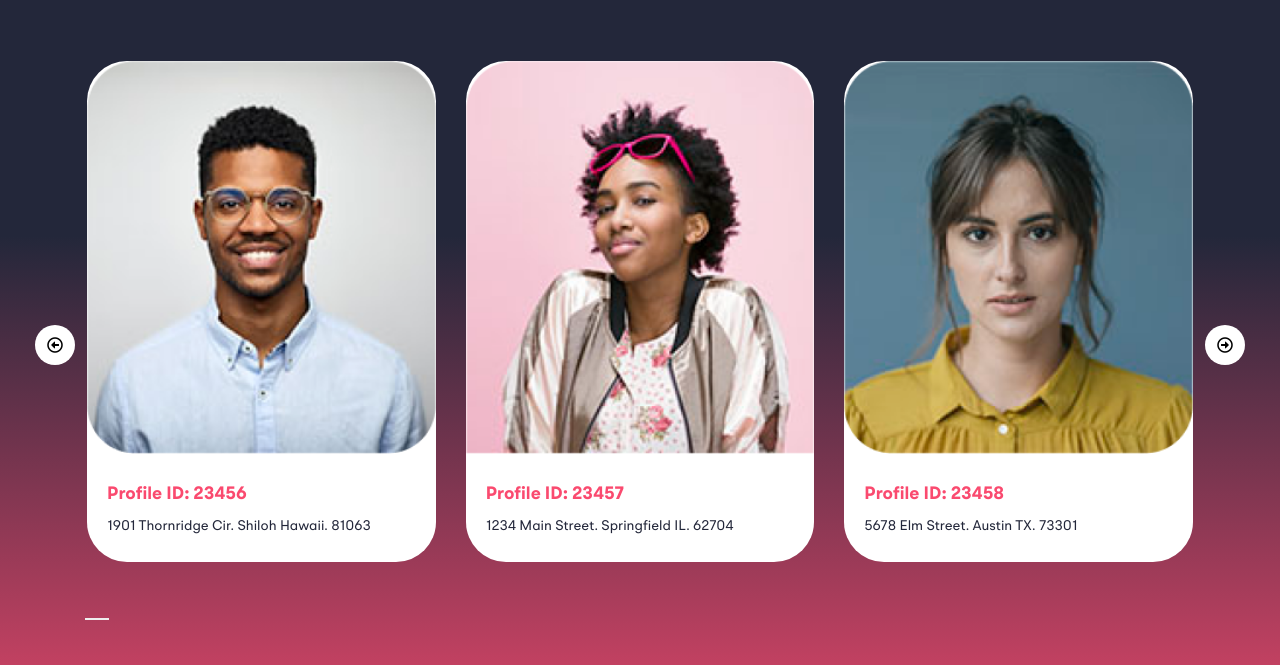
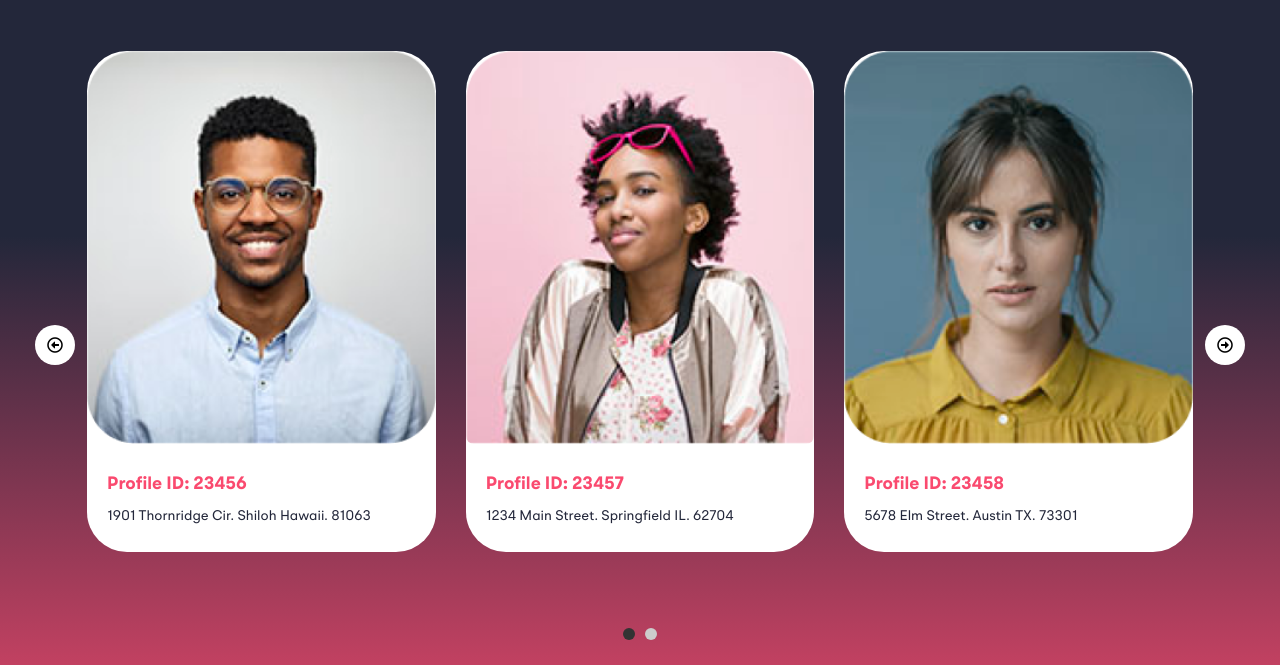
Before and after one commit to julian0808/7_CardSliderHTMLCSSBootstrap-OwCarousePluginOwCarousel-, a plain HTML site: page index.html in a window 1280 px wide. Shown: the part 135-800 px from the top of the page. Drawn offline with Linux system fonts and the light colour scheme.

Commit message:
Update style.css

```diff
--- a/css/style.css
+++ b/css/style.css
@@ -136,3 +136,55 @@ button:focus, input:focus, textarea:focus {
 .slider_carousel .owl-prev {
     left: -50px;
 }
+
+/* test */
+
+/* Custom Styling for Owl Carousel Dots */
+.owl-carousel .owl-dots {
+	text-align: center;
+	margin-top: 20px;
+  }
+
+  .owl-carousel .owl-dot {
+	display: inline-block;
+	width: 12px;
+	height: 12px;
+	margin: 0 5px;
+	background: #ccc;
+	border-radius: 50%;
+	transition: background 0.3s;
+  }
+
+  .owl-carousel .owl-dot.active {
+	background: #333;
+  }
+
+  .card_box img {
+	object-fit: cover; /* or "contain", depending on desired layout */
+	image-rendering: auto;
+	max-width: 100%;
+	height: auto;
+	border-radius: 8px;
+  }
+
+  .card_box img {
+	object-fit: cover; /* or "contain", depending on desired layout */
+	image-rendering: auto;
+	max-width: 100%;
+	height: auto;
+	border-radius: 8px;
+  }
+
+  .card_box img {
+	image-rendering: crisp-edges; /* or pixelated if it's a low-res graphic */
+  }
+
+
+
+  /* Optional: Adjust on desktop view */
+  @media (min-width: 992px) {
+	.owl-carousel .owl-dots {
+	  position: relative;
+	  bottom: -10px;
+	}
+  }
```
